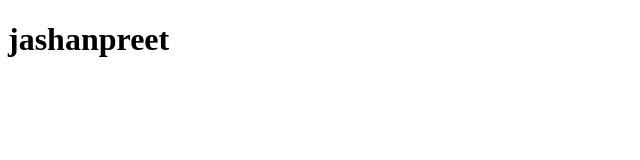
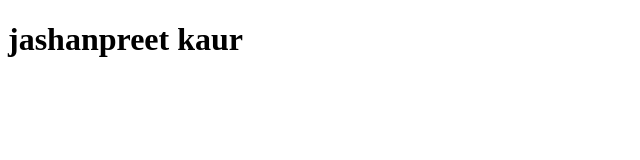
Before and after one commit to jash0013/jash0013.github.io, a plain HTML site: page html-assignment/index.html in a window 1280 px wide. Shown: the whole page, without its empty margins (0-640 px from the left). Drawn offline with Linux system fonts and the light colour scheme.

Commit message:
updates in header

```diff
--- a/html-assignment/index.html
+++ b/html-assignment/index.html
@@ -7,7 +7,7 @@
 </head>
 <body>
     <header>
-        <h1>jashanpreet</h1>
+        <h1>jashanpreet kaur</h1>
     </header>
 </body>
 </html>
```
